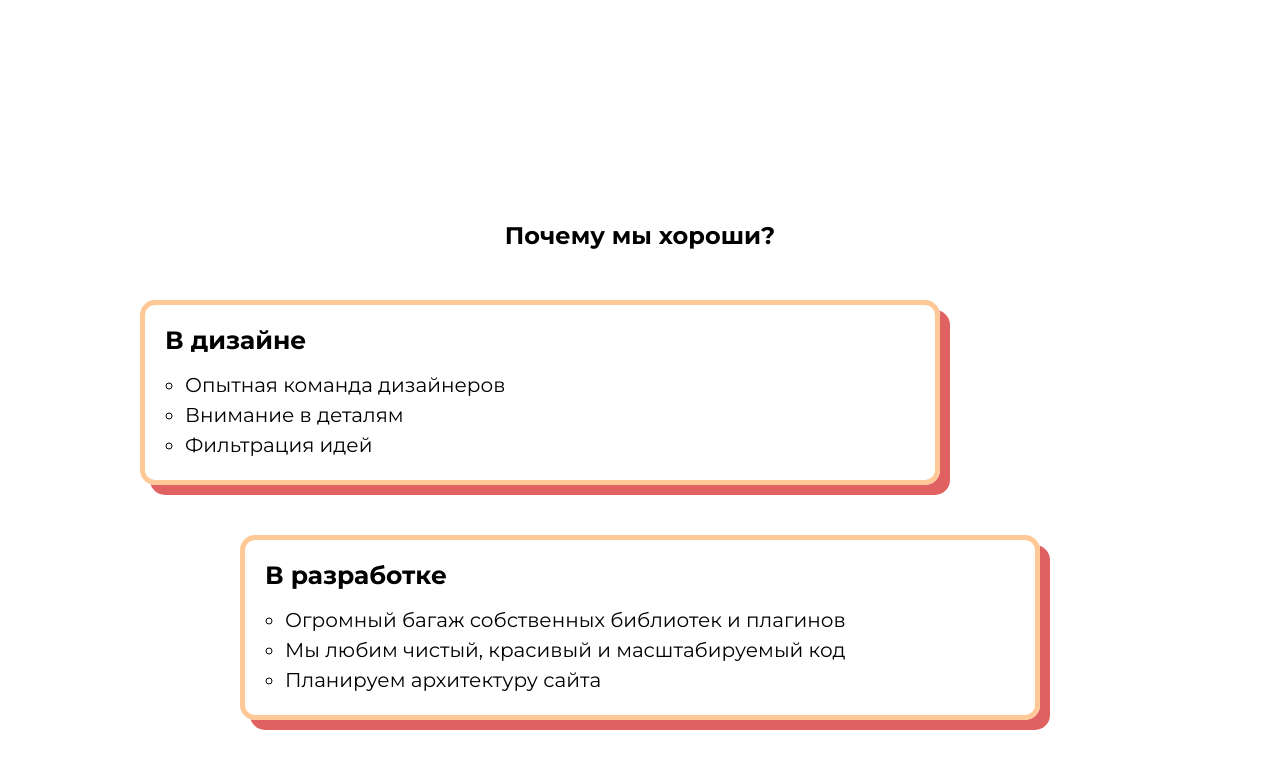
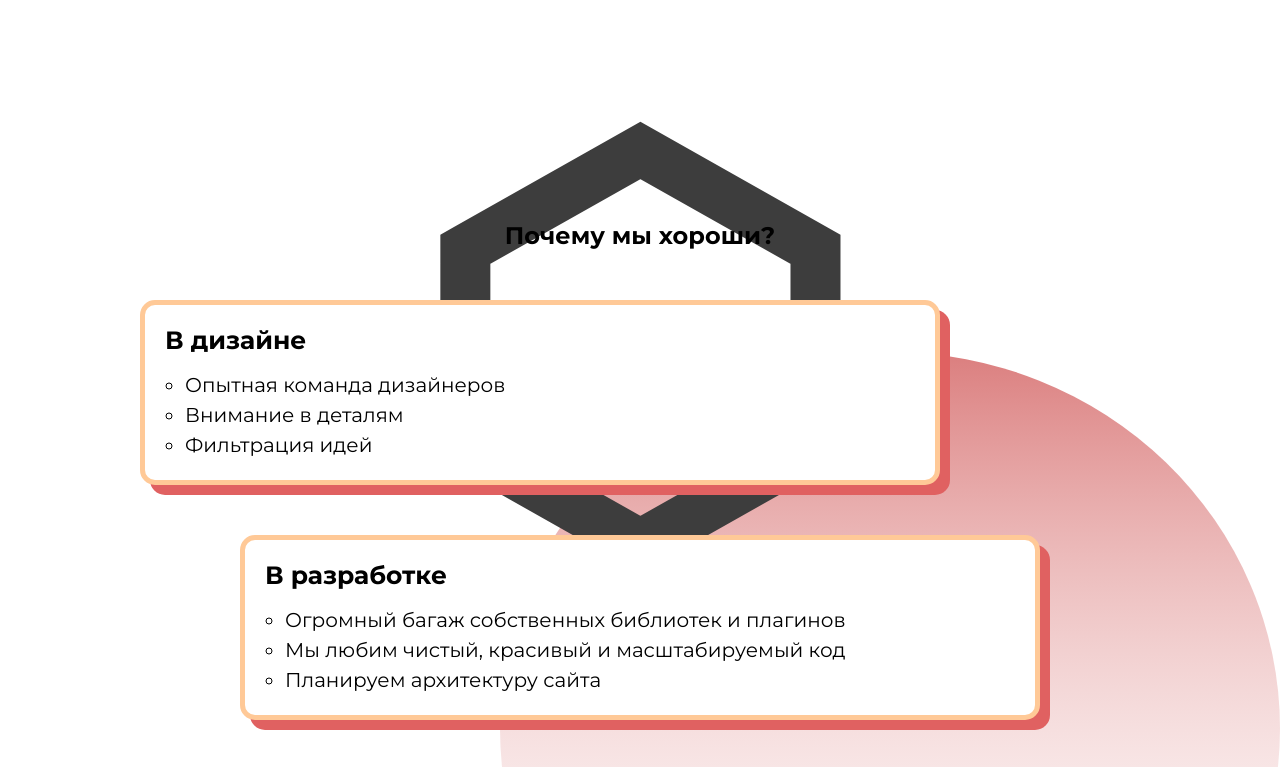
Before and after one commit to Avrora-star/old-developer, a plain HTML site: page index.html in a window 1280 px wide. Shown: the part 2960-3727 px from the top of the page. Drawn offline with Linux system fonts and the light colour scheme.

Commit message:
advantages done

```diff
--- a/style.css
+++ b/style.css
@@ -286,6 +286,7 @@ nav {
     margin: 50px auto;
     box-shadow:10px 10px 0px #e06161;
     text-align:left;
+    background-color: white;
 }
 
 .advantages-card-title {
@@ -315,7 +316,27 @@ nav {
 
 .advantages-bg {
     position:absolute;
-    background-color:black;
+    top:0 ;
+    left: 0;
+    z-index: -1;
+    width: 100%;
+    height: 100%;
+}
+
+#advantages {
+position: relative;
+}
+
+.adv-circle {
+    position:absolute;
+    bottom: 0;
+    right:0;
+}
+
+.adv-hexagon {
+    position:sticky;
+    top:40%;
+
 }
 
 @keyframes move-up-left {
```
